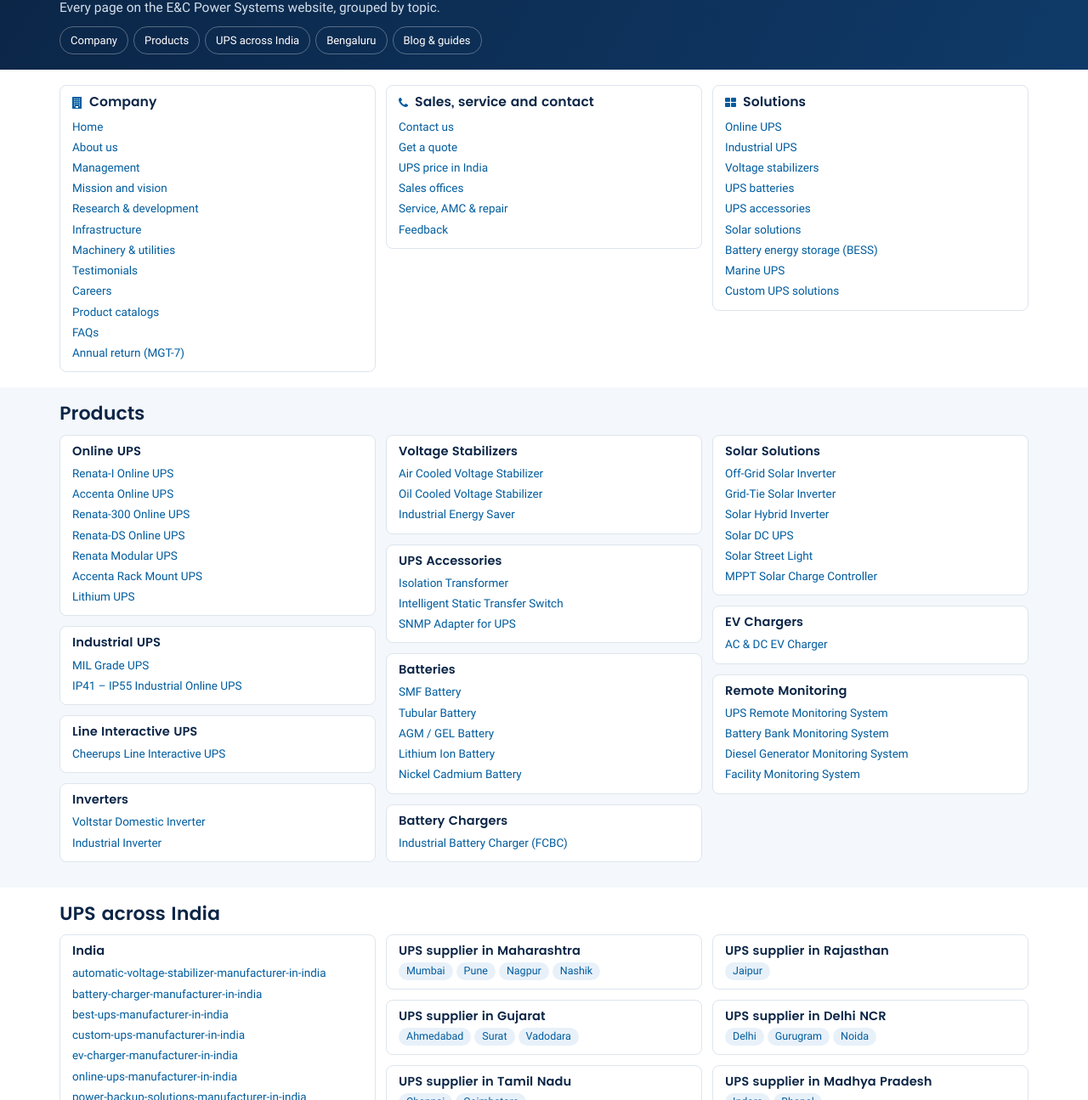
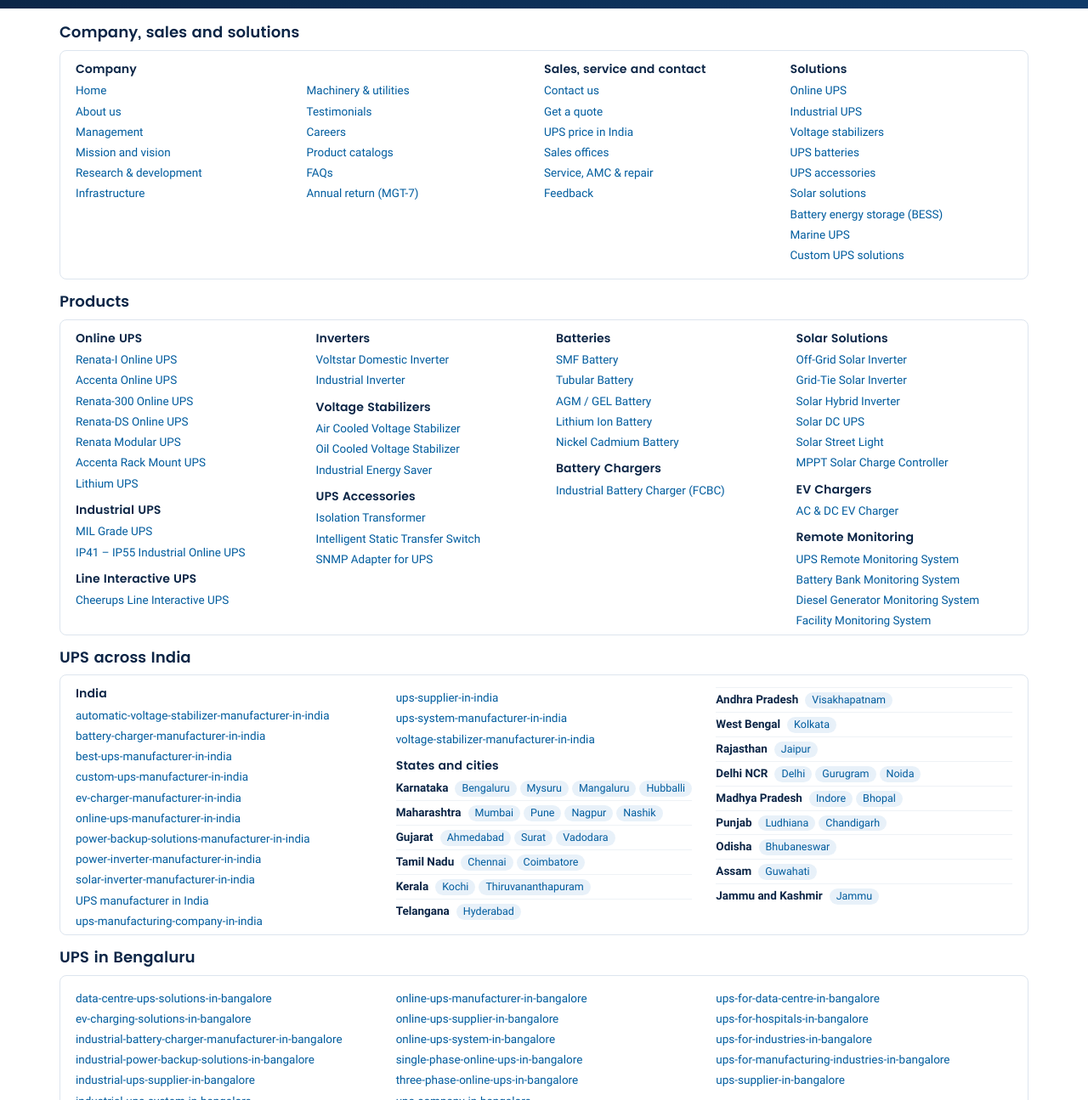
Before and after one commit to PriyabrataDutta/eandc-astro-2026, an Astro site: page /sitemap in a window 1280 px wide. Shown: the part 471-1766 px from the top of the page at 85% size. Built offline with nearby package versions, Linux system fonts and the light colour scheme; Astro itself is replaced by a stand-in of ours.

Commit message:
Redesign the sitemap as a directory and fix home page SEO wording
- /sitemap: one panel per section with balanced columns, top groups kept
  whole, states as compact rows with city chips; no gaps on desktop,
  tablet or mobile.
- Home: brand in the title, H1 "Online UPS Manufacturer in Bangalore"
  (no "Bangalore Peenya"), Peenya mentioned once naturally, no H2
  competing with /online-ups, no repeated title, new description,
  descriptive image alt.

Co-Authored-By: Claude Opus 5.5 <noreply@anthropic.com>

```diff
--- a/src/data/seo.js
+++ b/src/data/seo.js
@@ -1,6 +1,12 @@
 // Title and meta description overrides for legacy pages whose own were duplicated, missing or too long.
 // Primary keywords follow the Keyword map tab of the plan doc. Titles <= 60 characters, descriptions ~140-160.
 export const meta = {
+  // Home keeps its Bangalore target (it ranks for it on the live site); Peenya is said once, naturally, and the national
+  // terms are left to /online-ups and /ups-manufacturer-in-india.
+  index: {
+    title: 'Online UPS Manufacturer in Bangalore | E&C Power Systems',
+    description: 'E&C Power Systems manufactures online and industrial UPS, inverters and stabilizers at its Peenya, Bengaluru plant, with sales and service across India.',
+  },
   'power-inverter-manufacturer-in-india': {
     description: 'Power inverter manufacturer in India: E&C builds industrial inverters from 3 to 100 kVA and Voltstar home inverters from 600 VA to 5 kVA in Bengaluru.',
   },
@@ -91,6 +97,13 @@ export const alts = {
 // Pages whose main heading isn't an <h1> (or which have two). The theme's size classes and the original
 // margins keep the look identical: h1 gets margin 0 from the theme, h2 gets 0 0 18px.
 export const headingFixes = {
+  // Home: no "Bangalore Peenya" keyword string, no H2 competing with /online-ups, no repeated title, descriptive alt.
+  index: [
+    ['>Online UPS Manufacturer in Bangalore Peenya</h1>', '>Online UPS Manufacturer in Bangalore</h1>'],
+    ['margin-top: 10px;">Online UPS Manufacturer in India</h2>', 'margin-top: 10px;">Made in Peenya, Bengaluru. Supplied and serviced across India</h2>'],
+    ['alt="Online UPS Manufacturer in Peenya Industrial Area"', 'alt="E&amp;C online UPS range"'],
+    ['letter-spacing: 0.2px;">Online UPS Manufacturer in Bangalore</h2>', 'letter-spacing: 0.2px;">Talk to our UPS engineers</h2>'],
+  ],
   // Not a heading: the Bengaluru city page's breadcrumb now links up to the India and Karnataka hubs.
   'ups-manufacturer-in-bangalore': [['<li><a href="/sitemap">Solutions</a></li>', '<li><a href="/ups-manufacturer-in-india">UPS Manufacturer in India</a></li>\n\t\t\t\t<li><a href="/ups-supplier-in-karnataka">UPS Supplier in Karnataka</a></li>']],
   'agm-gel': [['<h2 class="font-w-300">AGM / GEL Batteries </h2>', '<h1 class="font-w-300 h2" style="margin:0 0 18px; font-family:&quot;Poppins&quot;, sans-serif; line-height:1.25;">AGM / GEL Batteries </h1>']],
--- a/src/pages/sitemap.astro
+++ b/src/pages/sitemap.astro
@@ -47,10 +47,12 @@ const blog = take(['blogs']);
 const other = take([...all]);
 
 const groups = [
-  { id: 'company', icon: 'fa-building', title: 'Company', links: company },
-  { id: 'contact', icon: 'fa-phone', title: 'Sales, service and contact', links: contact },
-  { id: 'solutions', icon: 'fa-th-large', title: 'Solutions', links: categories },
+  { title: 'Company', links: company },
+  { title: 'Sales, service and contact', links: contact },
+  { title: 'Solutions', links: categories },
 ];
+// Groups longer than this may continue in the next column, so columns end level instead of leaving gaps.
+const LONG = 8;
 const total = all.size + posts.length;
 ---
 <Hub
@@ -62,143 +64,126 @@ const total = all.size + posts.length;
 >
   <section class="hb-hero sm-hero">
     <div class="container">
-      <span class="pd-eyebrow">{total} pages</span>
-      <h1>Sitemap</h1>
-      <p class="hb-lead">Every page on the E&amp;C Power Systems website, grouped by topic.</p>
+      <h1>Sitemap <span>{total} pages</span></h1>
       <nav class="sm-jump" aria-label="Sitemap sections">
         <a href="#company">Company</a><a href="#products">Products</a><a href="#india">UPS across India</a><a href="#bengaluru">Bengaluru</a><a href="#learn">Blog &amp; guides</a>
       </nav>
     </div>
   </section>
 
-  <section class="pd-sec sm-sec">
-    <div class="container">
-      <div class="sm-row">
-        {groups.map((g) => (
-          <div class="sm-card" id={g.id}>
-            <h2><em class={`fa ${g.icon}`} aria-hidden="true"></em>{g.title}</h2>
-            <ul>{g.links.map((l) => <li><a href={l.url}>{l.name}</a></li>)}</ul>
-          </div>
-        ))}
-      </div>
-    </div>
-  </section>
-
-  <section class="pd-sec alt sm-sec" id="products" aria-labelledby="h-products">
-    <div class="container">
-      <h2 class="pd-h" id="h-products">Products</h2>
-      <div class="sm-grid">
-        {productGroups.map((g) => (
-          <div class="sm-card">
+  <div class="container sm-wrap">
+    <section class="sm-sec" id="company" aria-labelledby="h-company">
+      <h2 id="h-company">Company, sales and solutions</h2>
+      <div class="sm-cols top">
+        {groups.map((g, i) => (
+          <div class={`sm-g${i === 0 ? ' split' : ''}`}>
             <h3>{g.title}</h3>
             <ul>{g.links.map((l) => <li><a href={l.url}>{l.name}</a></li>)}</ul>
           </div>
         ))}
       </div>
+    </section>
+
+    <section class="sm-sec" id="products" aria-labelledby="h-products">
+      <h2 id="h-products">Products</h2>
+      <div class="sm-cols">
+        {productGroups.map((g) => (
+          <div class={`sm-g${g.links.length > LONG ? ' long' : ''}`}>
+            <h3>{g.title}</h3>
+            <ul>{g.links.map((l) => <li><a href={l.url}>{l.name}</a></li>)}</ul>
+          </div>
+        ))}
       </div>
     </section>
 
-  <section class="pd-sec sm-sec" id="india" aria-labelledby="h-india">
-    <div class="container">
-      <h2 class="pd-h" id="h-india">UPS across India</h2>
-      <div class="sm-grid">
-        <div class="sm-card">
+    <section class="sm-sec" id="india" aria-labelledby="h-india">
+      <h2 id="h-india">UPS across India</h2>
+      <div class="sm-cols wide">
+        <div class="sm-g long">
           <h3>India</h3>
           <ul>{india.map((l) => <li><a href={l.url}>{l.name}</a></li>)}</ul>
         </div>
+        <div class="sm-g long">
+          <h3>States and cities</h3>
+          <ul class="sm-states">
             {stateGroups.map((g) => (
-          <div class="sm-card">
-            <h3><a href={g.state.url}>{g.state.name}</a></h3>
-            <ul class="sm-chips">{g.cities.map((c) => <li><a href={c.url}>{c.name}</a></li>)}</ul>
-          </div>
+              <li>
+                <a class="sm-state" href={g.state.url}>{g.state.name.replace(/^UPS supplier in /i, '')}</a>
+                <span class="sm-chips">{g.cities.map((c) => <a href={c.url}>{c.name}</a>)}</span>
+              </li>
             ))}
             {otherCities.length > 0 && (
-          <div class="sm-card">
-            <h3>More cities</h3>
-            <ul class="sm-chips">{otherCities.map((c) => <li><a href={c.url}>{c.name}</a></li>)}</ul>
-          </div>
+              <li><span class="sm-state">More cities</span><span class="sm-chips">{otherCities.map((c) => <a href={c.url}>{c.name}</a>)}</span></li>
             )}
+          </ul>
         </div>
       </div>
     </section>
 
-  <section class="pd-sec alt sm-sec" id="bengaluru" aria-labelledby="h-blr">
-    <div class="container">
-      <h2 class="pd-h" id="h-blr">UPS in Bengaluru</h2>
-      <div class="sm-card sm-wide"><ul>{blr.map((l) => <li><a href={l.url}>{l.name}</a></li>)}</ul></div>
+    <section class="sm-sec" id="bengaluru" aria-labelledby="h-blr">
+      <h2 id="h-blr">UPS in Bengaluru</h2>
+      <div class="sm-cols wide">
+        <div class="sm-g long"><ul>{blr.map((l) => <li><a href={l.url}>{l.name}</a></li>)}</ul></div>
       </div>
     </section>
 
-  <section class="pd-sec sm-sec" id="learn" aria-labelledby="h-learn">
-    <div class="container">
-      <h2 class="pd-h" id="h-learn"><a href="/blogs">{blog[0]?.name ?? 'Blog'}</a> and buying guides</h2>
-      <div class="sm-grid">
+    <section class="sm-sec" id="learn" aria-labelledby="h-learn">
+      <h2 id="h-learn"><a href="/blogs">{blog[0]?.name ?? 'Blog'}</a> and buying guides</h2>
+      <div class="sm-cols wide">
         {topics.map(([tag, slug, list]) => (
-          <div class="sm-card">
+          <div class={`sm-g${list.length > LONG ? ' long' : ''}`}>
             <h3><a href={`/blogs/${slug}`}>{tag}</a></h3>
             <ul>{list.map((p) => <li><a href={p.url}>{p.title}</a></li>)}</ul>
           </div>
         ))}
-        <div class="sm-card">
+        <div class="sm-g">
           <h3>Buying guides</h3>
           <ul>{guides.map((l) => <li><a href={l.url}>{l.name}</a></li>)}</ul>
         </div>
         {other.length > 0 && (
-          <div class="sm-card">
+          <div class="sm-g">
             <h3>Other pages</h3>
             <ul>{other.map((l) => <li><a href={l.url}>{l.name}</a></li>)}</ul>
           </div>
         )}
       </div>
+    </section>
   </div>
-  </section>
 </Hub>
 
 <style is:global>
-	/* Compact: cards flow in packed columns (no grid gaps), tight link rows, less section padding. */
-	.sm-hero { padding:16px 0 18px; }
-	.sm-hero h1 { margin-bottom:4px; }
-	.sm-hero .hb-lead { margin-bottom:10px; }
+	/* Directory layout: one panel per section; groups flow through balanced columns. Long groups may continue in
+	   the next column (their items never split), so columns end level and there are no gaps. */
+	.sm-hero { padding:14px 0 16px; }
+	.sm-hero h1 { display:flex; align-items:center; gap:12px; flex-wrap:wrap; margin:0 0 10px; }
+	.sm-hero h1 span { font-size:12px; font-weight:600; letter-spacing:.06em; text-transform:uppercase; color:#ffcc80; background:rgba(255,255,255,.12); padding:3px 9px; border-radius:4px; }
 	.sm-jump { display:flex; flex-wrap:wrap; gap:6px; }
 	.sm-jump a { display:inline-flex; align-items:center; min-height:32px; padding:4px 12px; border-radius:16px; border:1px solid rgba(255,255,255,.3); color:#fff !important; font-size:13px; }
 	.sm-jump a:hover { background:rgba(255,255,255,.12); border-color:#ff9900; }
-	.pd .sm-sec { padding:18px 0; }
-	.pd .sm-sec .pd-h { margin-bottom:10px; }
-	.pd .sm-sec .pd-h a { color:inherit; }
-	.sm-grid { columns:1; column-gap:12px; }
-	.sm-row { display:grid; grid-template-columns:1fr; gap:12px; align-items:start; }
-	.sm-row .sm-card { margin:0; }
-	.sm-card { break-inside:avoid; display:inline-block; width:100%; margin:0 0 12px; background:#fff; border:1px solid var(--line); border-radius:8px; padding:10px 14px; scroll-margin-top:16px; }
-	.sm-card h2 { display:flex; align-items:center; gap:8px; font-size:15.5px; font-weight:600; color:var(--navy); margin:0 0 6px; }
-	.pd .sm-card h2 em.fa { color:var(--blue); font-size:14px !important; }
-	.sm-card h3 { font-size:14.5px; font-weight:600; color:var(--navy); margin:0 0 4px; }
-	.sm-card h3 a { color:var(--navy); }
-	.sm-card ul { list-style:none; margin:0; padding:0; }
-	.sm-card li { margin:0; }
-	.sm-card li a { display:block; padding:3px 0; font-size:13.5px; color:var(--blue); line-height:1.35; }
-	.sm-card li a:hover { color:var(--navy); text-decoration:underline; }
-	.sm-card .sm-chips { display:flex; flex-wrap:wrap; gap:4px; }
-	.sm-card .sm-chips a { padding:2px 9px; border-radius:12px; background:var(--tint); font-size:12.5px; }
-	.sm-card .sm-chips a:hover { background:var(--blue); color:#fff; text-decoration:none; }
-	.sm-wide ul { columns:2; column-gap:20px; }
-	.sm-wide li { break-inside:avoid; }
-	/* Phones: two columns of links where they are short, so the page is not one very long list. */
-	@media (max-width: 767px) {
-		.sm-grid { columns:auto; }
-		.sm-card { display:block; }
-		.sm-card ul:not(.sm-chips) a { overflow-wrap:anywhere; }
-		.sm-card ul:not(.sm-chips) { columns:2; column-gap:14px; }
-		.sm-card li { break-inside:avoid; }
-		.sm-card li a { padding:5px 0; }
-		#learn .sm-card ul { columns:1; } /* blog titles are too long for two columns */
-	}
-	@media (min-width: 768px) {
-		.sm-grid { columns:2; }
-		.sm-row { grid-template-columns:repeat(3, 1fr); }
-		.sm-wide ul { columns:3; }
-	}
-	@media (min-width: 992px) {
-		.sm-grid { columns:3; }
-		.sm-wide ul { columns:4; }
-	}
+	.sm-wrap { padding-top:18px; padding-bottom:24px; }
+	.sm-sec { scroll-margin-top:12px; margin:0 0 16px; }
+	.sm-sec h2 { font-size:18px; font-weight:600; color:var(--navy); margin:0 0 8px; }
+	.sm-sec h2 a { color:inherit; }
+	.sm-cols { background:#fff; border:1px solid var(--line); border-radius:8px; padding:14px 18px 4px; columns:2; column-gap:28px; }
+	.sm-cols.wide { columns:1; }
+	/* Top: three short groups, each kept whole; Company's 12 links run in two columns. */
+	.sm-cols.top { display:grid; grid-template-columns:1fr; gap:0 28px; columns:auto; }
+	.sm-g.split ul { columns:2; column-gap:20px; }
+	.sm-g { margin:0 0 12px; break-inside:avoid; }
+	.sm-g.long { break-inside:auto; }
+	.sm-g h3 { font-size:14px; font-weight:600; color:var(--navy); margin:0 0 3px; break-after:avoid; }
+	.sm-g h3 a { color:var(--navy); }
+	.sm-g ul { list-style:none; margin:0; padding:0; }
+	.sm-g li { margin:0; break-inside:avoid; }
+	.sm-g li a { display:block; padding:3px 0; font-size:13.5px; line-height:1.35; color:var(--blue); }
+	.sm-g li a:hover { color:var(--navy); text-decoration:underline; }
+	.sm-states li { display:flex; flex-wrap:wrap; align-items:baseline; gap:2px 8px; padding:4px 0; border-top:1px solid #eef2f6; }
+	.sm-states li:first-child { border-top:0; }
+	.sm-g .sm-states a.sm-state, .sm-states span.sm-state { display:inline; padding:0; font-size:13.5px; font-weight:600; color:var(--navy); }
+	.sm-chips { display:inline-flex; flex-wrap:wrap; gap:4px; }
+	.sm-g .sm-chips a { display:inline-block; padding:1px 8px; border-radius:10px; background:var(--tint); font-size:12.5px; }
+	.sm-g .sm-chips a:hover { background:var(--blue); color:#fff; text-decoration:none; }
+	@media (min-width: 600px) { .sm-cols.wide { columns:2; } .sm-cols.top { grid-template-columns:2fr 1fr 1fr; } }
+	@media (min-width: 992px) { .sm-cols { columns:3; } .sm-cols.wide { columns:3; } }
+	@media (min-width: 1200px) { .sm-cols { columns:4; } }
 </style>
```
Also changed, not shown: CHANGELOG.md. Lines whose indentation alone changed are shown as unchanged.
